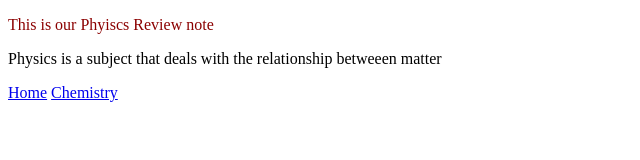
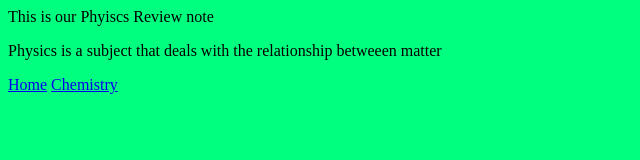
Before and after one commit to Hafatah/tayo, a plain HTML site: page Physics.html in a window 1280 px wide. Shown: the whole page, without its empty margins (0-640 px from the left). Drawn offline with Linux system fonts and the light colour scheme.

Commit message:
mazak file

```diff
--- a/Physics.html
+++ b/Physics.html
@@ -3,7 +3,7 @@
     <head>
         <title >Physics</title>
     </head>
-    <body stlye="background-color: #cococo">
+    <body style="background-color: springgreen;"
         <p style="color:darkred">This is our Phyiscs Review note</p>
         <p> Physics is a subject that deals with the relationship betweeen matter</p>
         <a href="index.html">Home</a>
```
